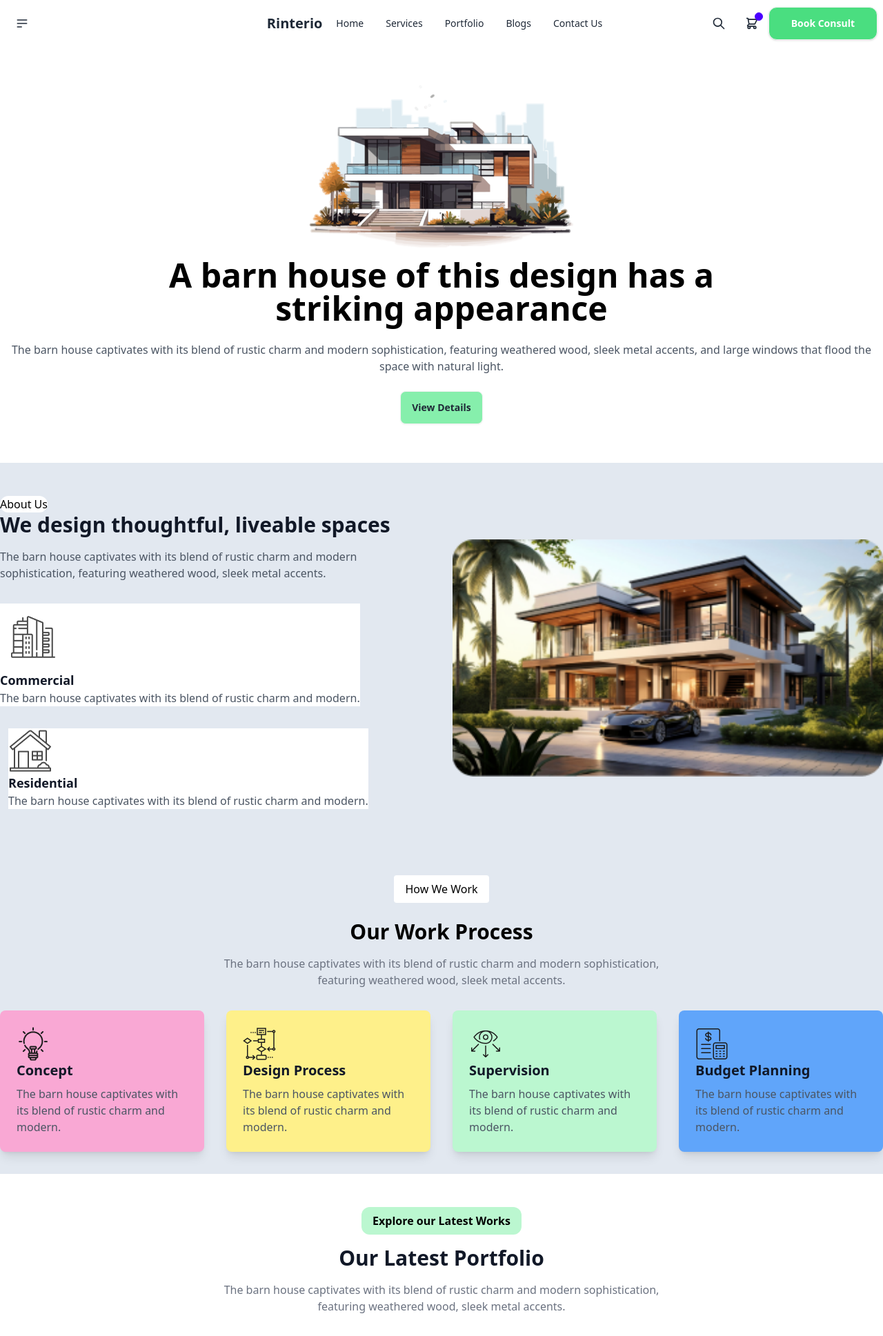
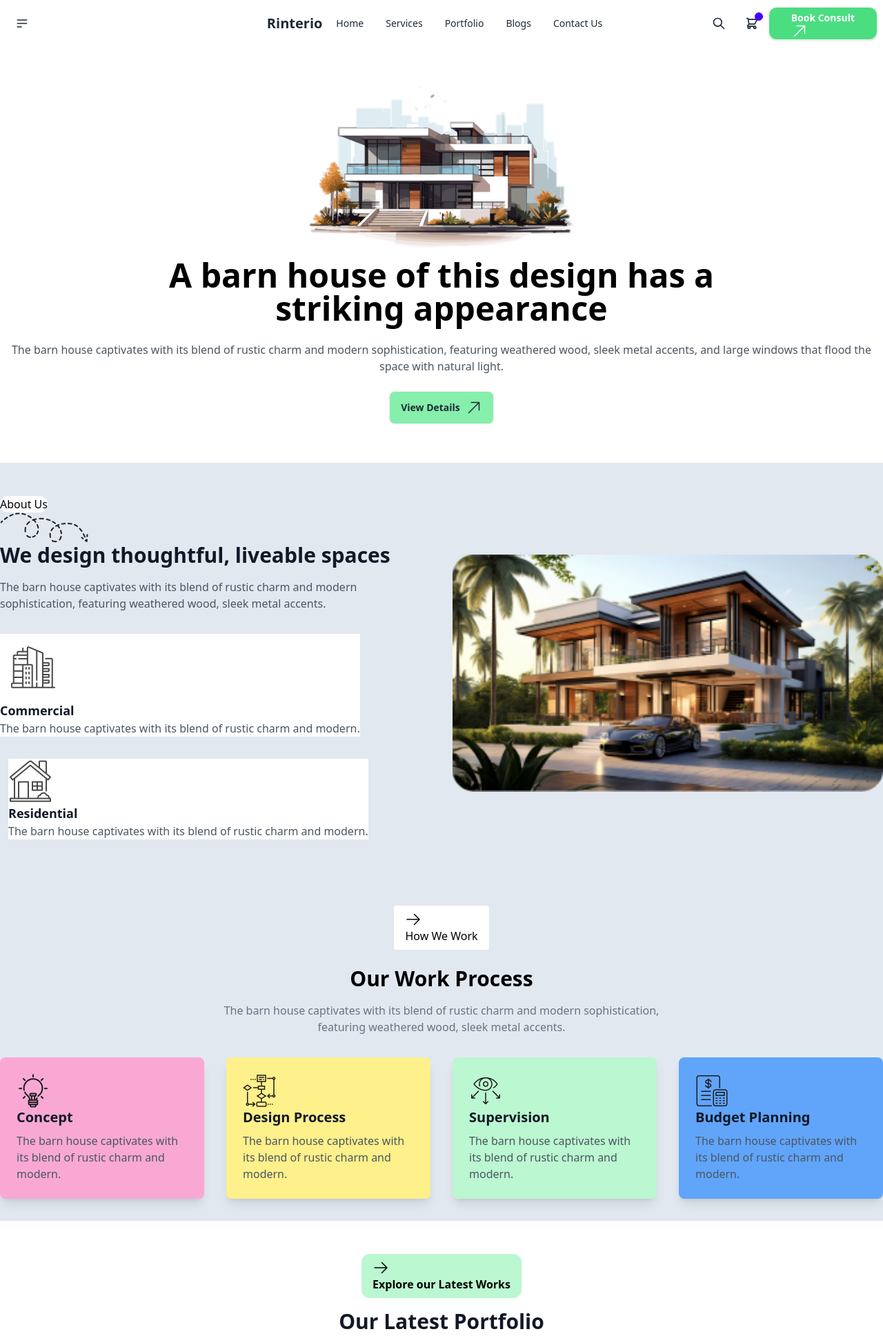
Before and after one commit to Rihabuzzaman/assignment-three, a plain HTML site: page index.html in a window 1280 px wide. Shown: the top 1937 px of the page at 69% size. Drawn offline with nearby package versions, Linux system fonts and the light colour scheme.

Commit message:
assignmet -03 complete push the git hub

```diff
--- a/index.html
+++ b/index.html
@@ -114,7 +114,9 @@
             </div>
           </button>
           <button class="btn bg-green-400 text-white rounded-xl shadow">
-            <a class="px-4 py-2" href="#">Book Consult</a>
+            <a class="px-4 py-2" href="#">Book Consult   <svg xmlns="http://www.w3.org/2000/svg" fill="none" viewBox="0 0 24 24" stroke-width="1.5" stroke="currentColor" class="size-6">
+              <path stroke-linecap="round" stroke-linejoin="round" d="m4.5 19.5 15-15m0 0H8.25m11.25 0v11.25" />
+            </svg></a>
           </button>
         </div>
       </div>
@@ -137,7 +139,11 @@
               accents, and large windows that flood the space with natural
               light.
             </p>
-            <button class="btn bg-green-300 rounded-lg">View Details</button>
+            <button class="btn bg-green-300 rounded-lg">
+
+              View Details   <svg xmlns="http://www.w3.org/2000/svg" fill="none" viewBox="0 0 24 24" stroke-width="1.5" stroke="currentColor" class="size-6">
+                <path stroke-linecap="round" stroke-linejoin="round" d="m4.5 19.5 15-15m0 0H8.25m11.25 0v11.25" />
+              </svg></button>
           </div>
         </div>
       </div>
@@ -149,6 +155,10 @@
 
             <div>
               <button class="bg-white rounded-xl text-black">About Us</button>
+              <!-- img   -->
+               <div>
+                <img src="assets/Vector.png" alt="">
+               </div>
                 <h2 class="text-3xl font-bold text-gray-900">We design thoughtful, liveable spaces</h2>
                 <p class="text-gray-600 mt-4">
                     The barn house captivates with its blend of rustic charm and modern sophistication, featuring weathered wood, sleek metal accents.
@@ -186,7 +196,10 @@
         <!-- Button -->
         <div class="flex justify-center items-center mb-6">
           <button class="bg-white text-black py-2 px-4 rounded">
-            How We Work
+            <svg xmlns="http://www.w3.org/2000/svg" fill="none" viewBox="0 0 24 24" stroke-width="1.5" stroke="currentColor" class="size-6">
+              <path stroke-linecap="round" stroke-linejoin="round" d="M13.5 4.5 21 12m0 0-7.5 7.5M21 12H3" />
+            </svg>
+             How We Work
           </button>
         </div>
         <!-- Text Section -->
@@ -231,7 +244,10 @@
       <section class=" bg-white py-12">
         <div class="container mx-auto text-center">
           <!-- Button -->
-          <button class="bg-green-200 text-black font-bold py-2 px-4 rounded-xl mb-4">Explore our Latest Works</button>
+          <button class="bg-green-200 text-black font-bold py-2 px-4 rounded-xl mb-4"> <svg xmlns="http://www.w3.org/2000/svg" fill="none" viewBox="0 0 24 24" stroke-width="1.5" stroke="currentColor" class="size-6">
+            <path stroke-linecap="round" stroke-linejoin="round" d="M13.5 4.5 21 12m0 0-7.5 7.5M21 12H3" />
+          </svg>
+          Explore our Latest Works</button>
           <!-- title -->
           <h2 class="text-3xl font-bold text-gray-900">Our Latest Portfolio</h2>
           <p class="text-gray-500 mt-4 mb-8">
@@ -245,7 +261,11 @@
               <img src="assets/img1.png" alt="Commercial Project" class="w-full h-48 object-cover rounded-lg">
               <h3 class="text-lg font-bold text-gray-900 mt-4">Commercial</h3>
               <p class="text-gray-600 mt-2">The barn house captivates with its blend of rustic charm and modern.</p>
-              <button class="btn bg-white text-black font-bold mt-4 px-4 py-2 rounded-lg">View Details</button>
+              <button class="btn bg-white text-black font-bold mt-4 px-4 py-2 rounded-lg">
+                 View Details <svg xmlns="http://www.w3.org/2000/svg" fill="none" viewBox="0 0 24 24" stroke-width="1.5" stroke="currentColor" class="size-6">
+                  <path stroke-linecap="round" stroke-linejoin="round" d="m4.5 19.5 15-15m0 0H8.25m11.25 0v11.25" />
+                </svg>
+                </button>
             </div>
             <!-- grid 2 -->
             <div class="bg-gray-100 p-4 rounded-lg shadow-lg">
@@ -275,7 +295,12 @@
      <section class="py-12">
       <div class="container mx-auto px-4">
           <div class="text-center mb-8">
-            <button class="bg-green-100 rounded-full">Let’s Connect</button>
+            <button class="bg-green-100 rounded-full">
+              <svg xmlns="http://www.w3.org/2000/svg" fill="none" viewBox="0 0 24 24" stroke-width="1.5" stroke="currentColor" class="size-6">
+                <path stroke-linecap="round" stroke-linejoin="round" d="M17.25 8.25 21 12m0 0-3.75 3.75M21 12H3" />
+              </svg>
+
+              Let’s Connect</button>
               <h2 class="text-3xl font-bold text-gray-900">Let's Discuss Next Project</h2>
               <p class="text-gray-600 mt-2">
                   The barn house captivates with its blend of rustic charm and modern sophistication, <br> featuring weathered wood, sleek metal accents.
```
